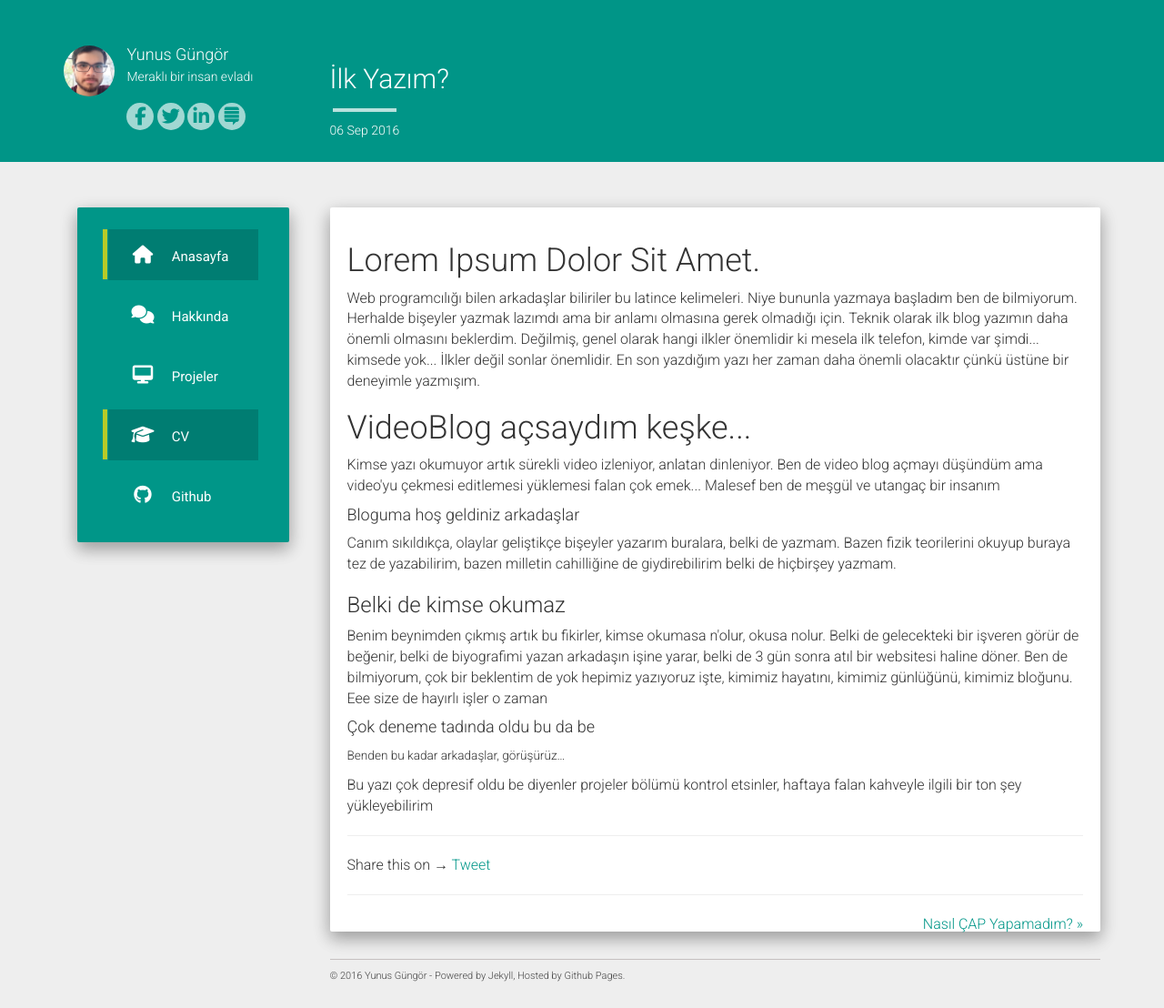
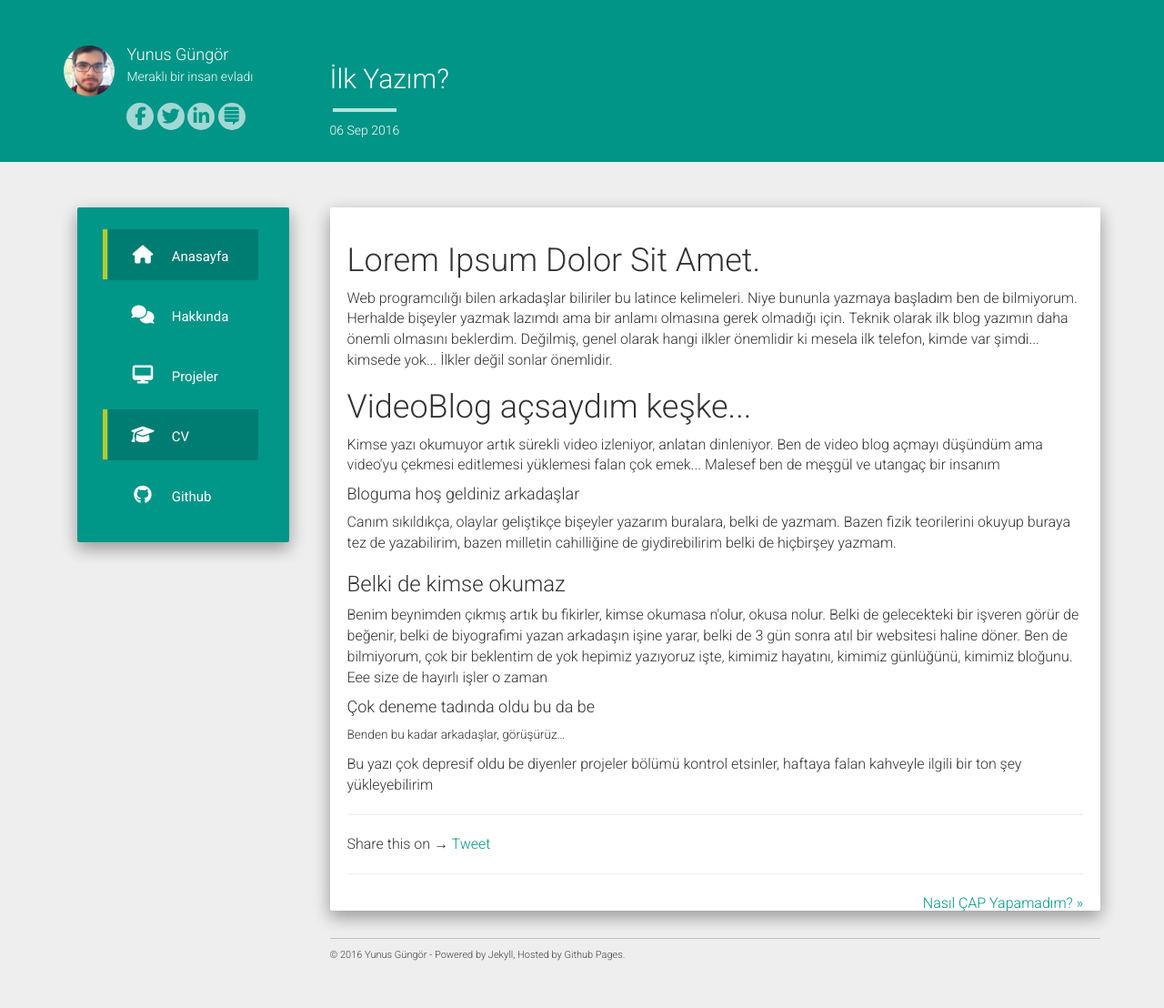
Before and after one commit to ynsgnr/ynsgnr.github.io, a Jekyll site: the page built from _posts/2016-09-06-ilk-yazım.md, in a window 1280 px wide. Shown: the whole page at 91% size. Built offline with Jekyll 4.4.1, drawn with Linux system fonts in a browser that asks for light colours; nearby versions of some CDN libraries; comment, search, counter and statistics services are not loaded; after the commit the page ends 1085 px from its top, so only the background shows below that.

Commit message:
yazı düzenlendi

```diff
--- a/_posts/2016-09-06-ilk-yazım.md
+++ b/_posts/2016-09-06-ilk-yazım.md
@@ -1,11 +1,10 @@
 ---
 layout: post
 title: İlk Yazım?
-categories:
 ---
 
 <h1>Lorem Ipsum Dolor Sit Amet.</h1>
-<p>Web programcılığı bilen arkadaşlar biliriler bu latince kelimeleri. Niye bununla yazmaya başladım ben de bilmiyorum. Herhalde bişeyler yazmak lazımdı ama bir anlamı olmasına gerek olmadığı için. Teknik olarak ilk blog yazımın daha önemli olmasını beklerdim. Değilmiş, genel olarak hangi ilkler önemlidir ki mesela ilk telefon, kimde var şimdi... kimsede yok... İlkler değil sonlar önemlidir. En son yazdığım yazı her zaman daha önemli olacaktır çünkü üstüne bir deneyimle yazmışım.</p>
+<p>Web programcılığı bilen arkadaşlar biliriler bu latince kelimeleri. Niye bununla yazmaya başladım ben de bilmiyorum. Herhalde bişeyler yazmak lazımdı ama bir anlamı olmasına gerek olmadığı için. Teknik olarak ilk blog yazımın daha önemli olmasını beklerdim. Değilmiş, genel olarak hangi ilkler önemlidir ki mesela ilk telefon, kimde var şimdi... kimsede yok... İlkler değil sonlar önemlidir.</p>
 
 <h1>VideoBlog açsaydım keşke...</h1>
 <p>Kimse yazı okumuyor artık sürekli video izleniyor, anlatan dinleniyor. Ben de video blog açmayı düşündüm ama video'yu çekmesi editlemesi yüklemesi falan çok emek... Malesef ben de meşgül ve utangaç bir insanım</p>
```
